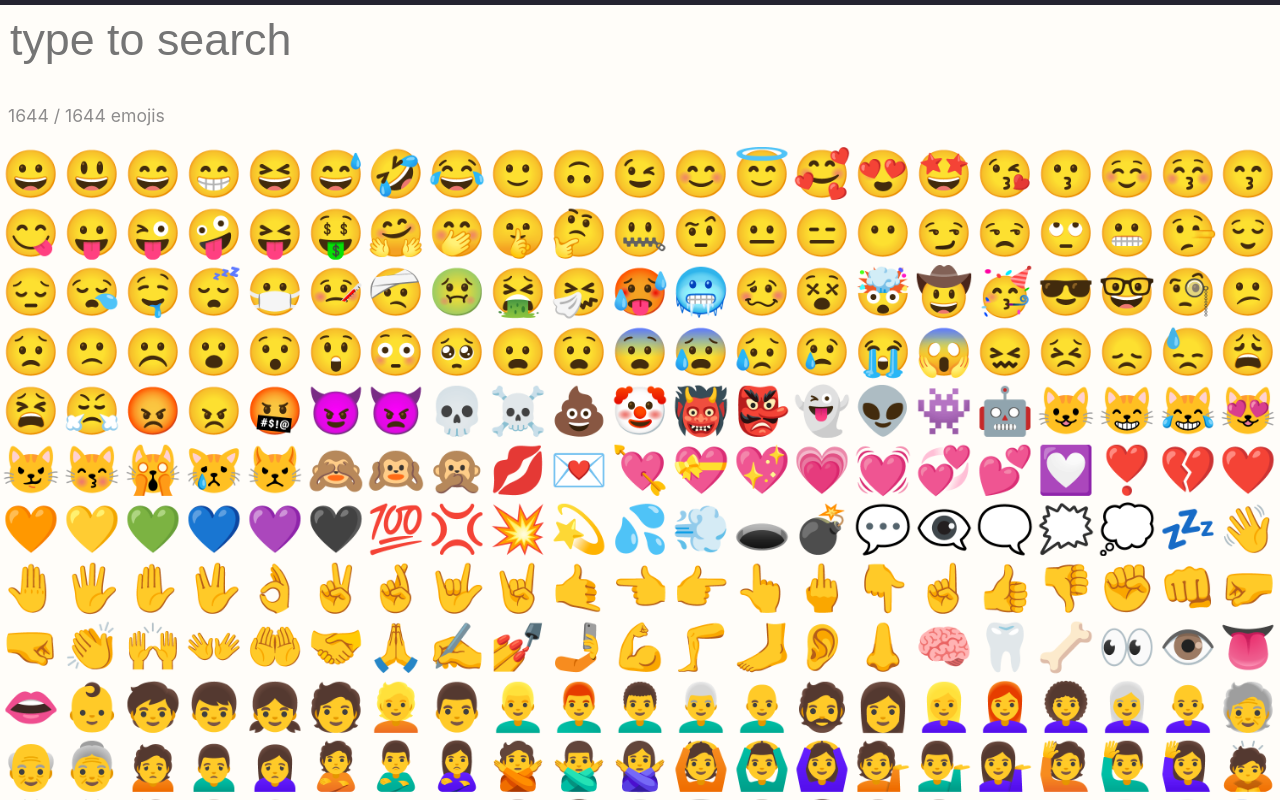
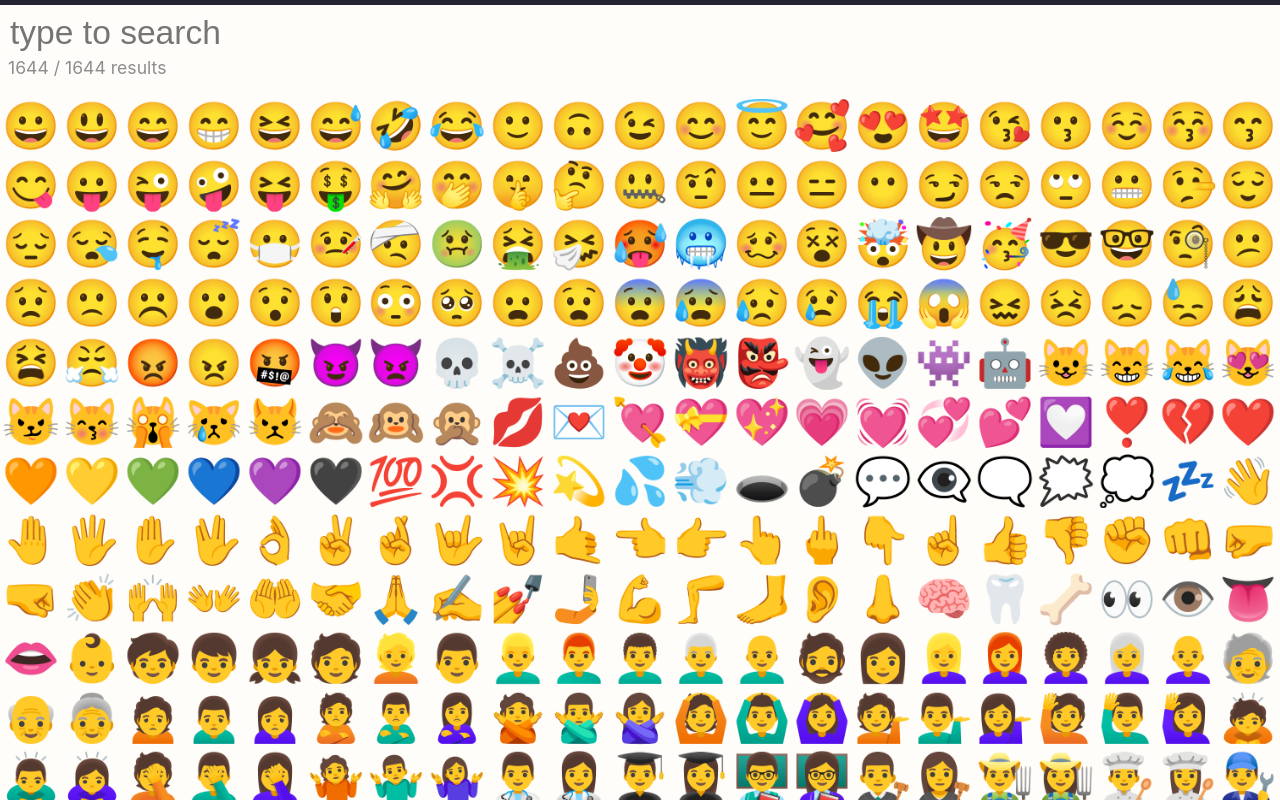
Before and after one commit to epoch/react-emoji-search, a React (Create React App) app: page / in a window 1280 px wide. Shown: the top 800 px of the page. Built offline with nearby package versions, Linux system fonts and the light colour scheme.

Commit message:
refactor search input & results stat into a component

```diff
--- a/src/App.css
+++ b/src/App.css
@@ -41,12 +41,7 @@
   margin: 4px 0;
 }
 
-.search-box {
-  display: flex;
-  align-items: baseline;
-}
-
-.search-box input {
+.search-input {
   width: 100%;
   font-size: 2.1rem;
   outline: none;
@@ -132,7 +127,7 @@ main {
 }
 
 @media screen and (min-width: 30em) {
-  .search-box input {
+  .search-input input {
     font-size: 2.8rem;
     margin-bottom: 2.2rem;
   }
--- a/src/App.js
+++ b/src/App.js
@@ -48,6 +48,21 @@ class EmojiItem extends React.Component {
       {data.char}
     </li>
   }
+}
+
+function SearchBar({ searchResults, allResults, onSearch }) {
+  return <section className="search-bar">
+    <input
+      className="search-input"
+      autoFocus={true}
+      onChange={onSearch}
+      type="text"
+      placeholder="type to search"
+    />
+    <section className="result-stats">
+      {`${searchResults.length} / ${allResults.length} ${pluralize('result', 'results', searchResults.length)}`}
+    </section>
+  </section>
 }
 
 
@@ -116,44 +131,37 @@ class App extends Component {
 
   handleClose = () => this.setState({ open: false })
 
-  render() {
-    const { emojis, searchTerm, selected, hover } = this.state
-    const results = emojis
+  filterEmojis = (emojis, searchTerm) =>
+    emojis
       .filter(e =>
         e.name.concat(e.keywords).toLowerCase().indexOf(searchTerm.toLowerCase()) !== -1
       )
+
+  render() {
+    const { emojis, searchTerm, selected, hover } = this.state
+    const results = this.filterEmojis(emojis, searchTerm)
 
     return (
       <div className="App">
 
         <header className="app-header content">
-          <section>
-            <div className="search-box">
-              <input autoFocus={true} onChange={this.handleChange} type="text" placeholder="type to search" />
-            </div>
-            <section className="result-stats">
-              {`${results.length} / ${emojis.length} ${pluralize('emoji', 'emojis', results.length)}`}
-            </section>
-          </section>
-
+          <SearchBar
+            searchResults={results}
+            allResults={emojis}
+            onSearch={this.handleChange}
+          />
           {hover && <EmojiDetails data={this.state.hover} />}
-
         </header>
 
         <main>
 
           <header className="app-header content hidden" style={{ position: 'static' }}>
-            <section>
-              <div className="search-box">
-                <input autoFocus={true} onChange={this.handleChange} type="text" placeholder="type to search" />
-              </div>
-              <section className="result-stats">
-                {`${results.length} / ${emojis.length} ${pluralize('emoji', 'emojis', results.length)}`}
-              </section>
-            </section>
-
+            <SearchBar
+              searchResults={results}
+              allResults={emojis}
+              onSearch={this.handleChange}
+            />
             {hover && <EmojiDetails data={this.state.hover} />}
-
           </header>
 
           {this.renderSearchResults(results, searchTerm)}
```
